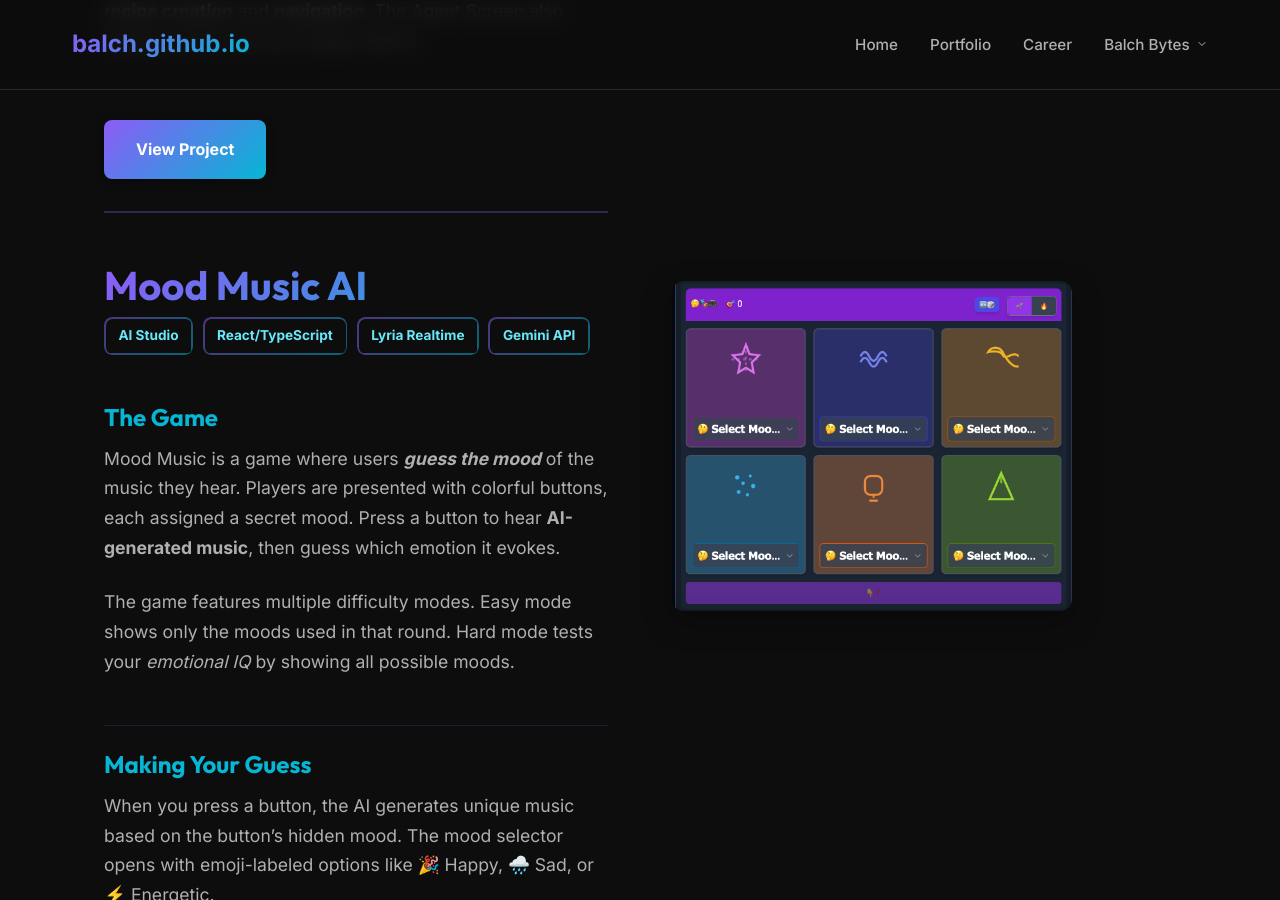
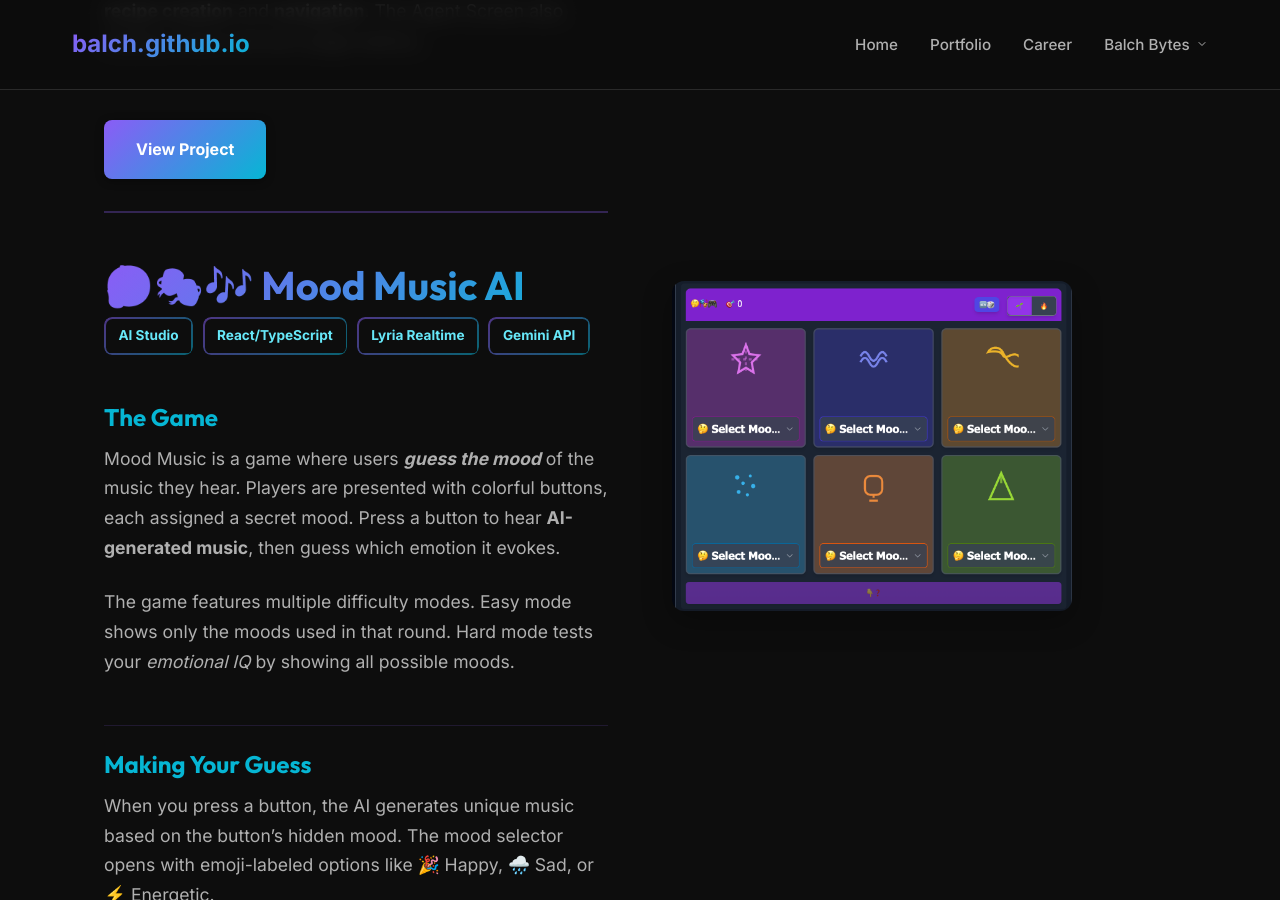
Before and after one commit to balch/balch.github.io, a Jekyll site: the page built from index.md, in a window 1280 px wide and 900 px high, scrolled down 3193 px. Built offline with Jekyll 4.4.1, drawn with Linux system fonts in a browser that asks for light colours.

```diff
--- a/_data/portfolio.yml
+++ b/_data/portfolio.yml
@@ -34,7 +34,7 @@
 
         The agent was built using **Koog** and integrates with the **Gemini** models. Multiple **tools** were created to provide access to remote and local data sources and allow for AI **recipe creation** and **navigation**. The Agent Screen also displays token and tool usage metrics.
 
-- title: Mood Music AI
+- title: 🤔🎭🎶 Mood Music AI
   image: /assets/images/portfolio/mood-music.svg
   link: https://github.com/balch/MoodMusic
   technologies:
```
